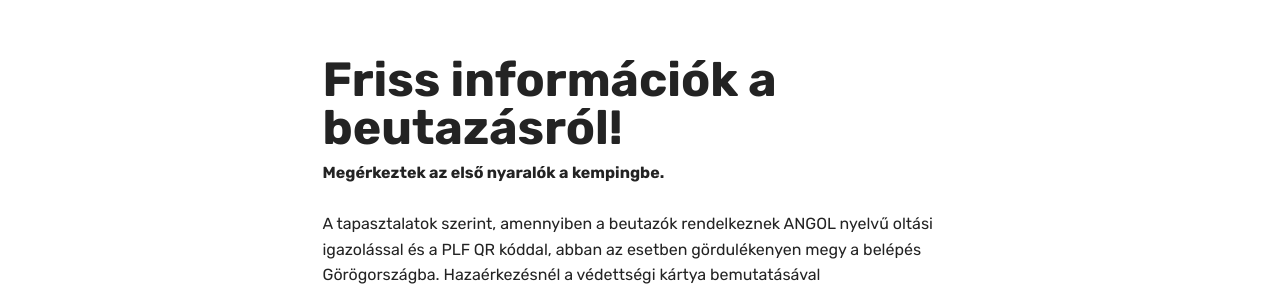
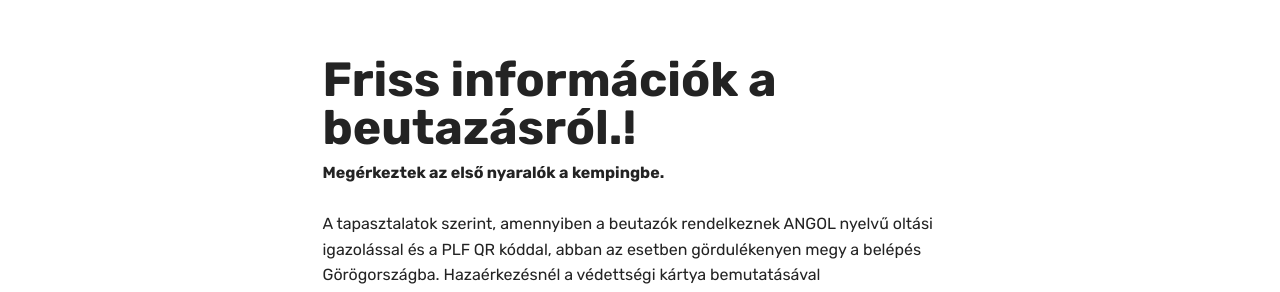
Before and after one commit to marklaszlo9/korinos_new, a Jekyll site: the page built from index.html, in a window 1280 px wide and 900 px high, scrolled down 707 px. Shown: the part 209-501 px from the top of the window. Built offline with Jekyll 4.4.1, drawn with Linux system fonts in a browser that asks for light colours; some web fonts are replaced.

```diff
--- a/_layouts/home.html
+++ b/_layouts/home.html
@@ -104,7 +104,7 @@ layout: default
         <div class="media-container-column title col-12 col-lg-7 col-md-6">
 
             <h3 class="align-left mbr-bold mbr-fonts-style display-2">
-                Friss információk a beutazásról!
+                Friss információk a beutazásról.!
             </h3>
 
                 <div class="mbr-section-text">
```
